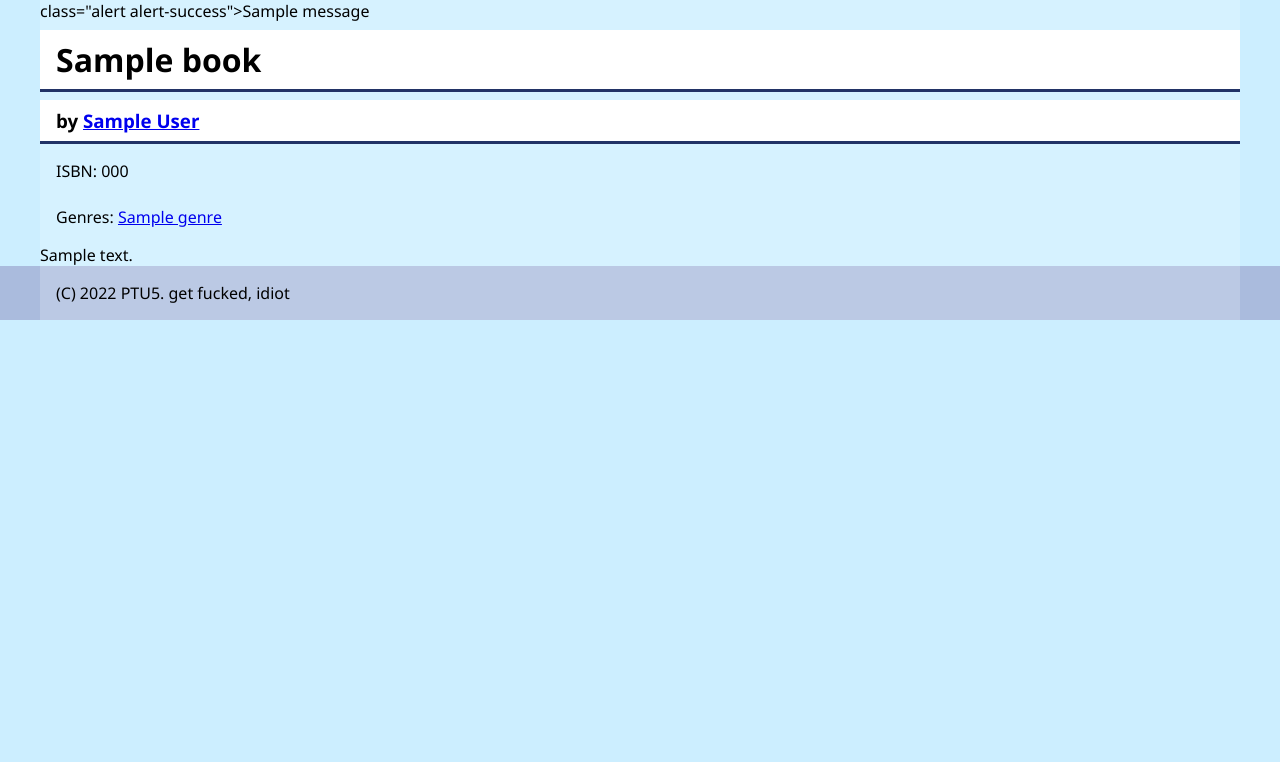
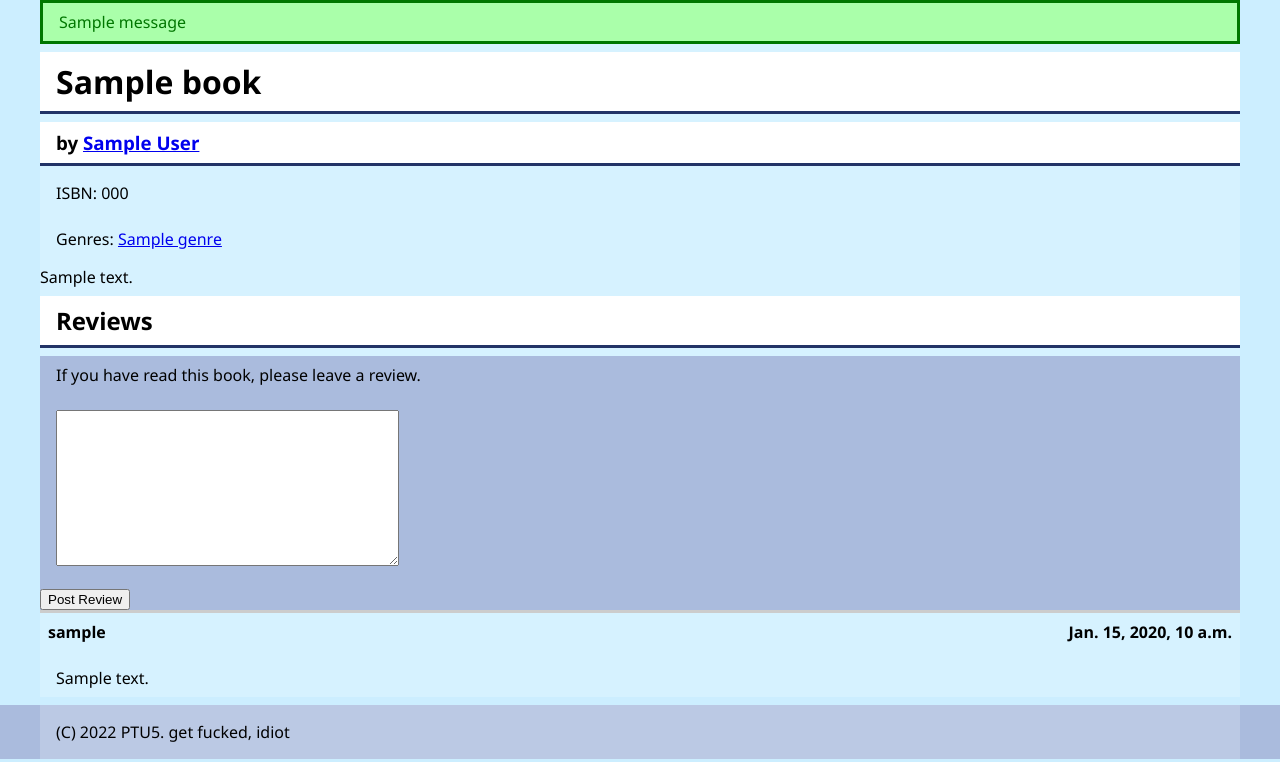
Before and after one commit to revers2b/ptu5_django_library, a Django app: page /book/1/ in a window 1280 px wide. Shown: the part 38-800 px from the top of the page. Run offline with Django 4.2, Linux system fonts and the light colour scheme; a user stored in the database is signed in; tables that the repository leaves empty hold one stand-in row (values such as "Sample post"); one stand-in notice (Sample message) is shown.

Commit message:
reviews, alerts

```diff
--- a/ptu5_library/library/admin.py
+++ b/ptu5_library/library/admin.py
@@ -31,7 +31,13 @@ class AuthorAdmin(admin.ModelAdmin):
     list_display = ('first_name', 'last_name', 'display_books')
     list_display_links = ('last_name', )
 
+
+class BookReviewAdmin(admin.ModelAdmin):
+    list_display = ('book', 'reader', 'created_at')
+
+
 admin.site.register(models.Author, AuthorAdmin)
 admin.site.register(models.Genre)
 admin.site.register(models.Book, BookAdmin)
 admin.site.register(models.BookInstance, BookInstanceAdmin)
+admin.site.register(models.BookReview, BookReviewAdmin)
--- /dev/null
+++ b/ptu5_library/library/forms.py
@@ -0,0 +1,25 @@
+from django import forms
+from . models import BookReview
+from django.utils.timezone import datetime, timedelta
+
+
+class BookReviewForm(forms.ModelForm):
+    def is_valid(self):
+        valid = super().is_valid()
+        if valid:
+            reader = self.cleaned_data.get("reader")
+            recent_posts = BookReview.objects.filter(
+                    reader=reader,
+                    created_at__gte=(datetime.now()-timedelta(days=1))
+                )
+            if recent_posts:
+                return False
+            return valid
+
+    class Meta:
+        model = BookReview
+        fields = ('content', 'book', 'reader', )
+        widgets = {
+            'book': forms.HiddenInput(),
+            'reader': forms.HiddenInput(),
+        }
--- a/ptu5_library/library/models.py
+++ b/ptu5_library/library/models.py
@@ -95,7 +95,10 @@ class BookReview(models.Model):
     book = models.ForeignKey(Book, verbose_name="book", on_delete=models.CASCADE, related_name='reviews')
     reader = models.ForeignKey(get_user_model(), verbose_name="reader", on_delete=models.CASCADE, related_name='book_reviews')
     created_at = models.DateTimeField("created at", auto_now_add=True)
-    content = models.TextField("content")
+    content = models.TextField("content", max_length=10000)
 
     def __str__(self):
         return f"{self.reader} on {self.book} at {self.created_at}"
+
+    class Meta:
+        ordering = ('-created_at', )
--- a/ptu5_library/library/static/library/css/base.css
+++ b/ptu5_library/library/static/library/css/base.css
@@ -138,11 +138,11 @@ ul.book_list li.book {
     padding: 0;
 }
 
-ul.book_list li.book img {
-    max-width: 20%;
+ul li.book img {
+    max-width: 10%;
 }
 
-ul.book_list li.book h3 {
+ul li.book h3 {
     margin-top: 0;
 }
 
@@ -219,3 +219,22 @@ table {
     color: #070;
     border-color: #070;
 }
+
+.float-right {
+    float: right;
+}
+
+.book-review h4 {
+    display: block;
+    padding: 0.5rem;
+    margin: 0;
+}
+
+.review-form label {
+    display: none;
+}
+
+.review-form {
+    background-color: #abd;
+    border-bottom: 3px solid #ccc;
+}
--- a/ptu5_library/library/templates/library/base.html
+++ b/ptu5_library/library/templates/library/base.html
@@ -35,7 +35,7 @@
         <div class="container">
             {% if messages %}
                 {% for message in messages %}
-                    <div> class="alert alert-{{ message.tags }}">{{ message }}</div>
+                    <div class="alert alert-{{ message.tags }}">{{ message }}</div>
                 {% endfor %}
             {% endif %}
             {% block content %}
--- a/ptu5_library/library/templates/library/book_detail.html
+++ b/ptu5_library/library/templates/library/book_detail.html
@@ -16,4 +16,25 @@
     <div class="summary">
         {{ object.summary|safe }}
     </div>
+    <h2>Reviews</h2>
+    {% if user.is_authenticated %}
+        <div class="review-form">
+            <p>If you have read this book, please leave a review.</p>
+            <form action="" method="post">
+                {% csrf_token %}
+                {{ form.as_p }}
+                <button type="submit">Post Review</button>
+            </form>
+        </div>
+    {% endif %}
+    {% if book.reviews %}
+        {% for review in book.reviews.all %}
+            <div class="book-review">
+                <h4>{{ review.reader }}
+                    <span class="float-right">{{ review.created_at }}</span></h4>
+                <p>{{ review.content }}</p>
+            </div>
+        {% endfor %}
+    {% endif %}
+
 {% endblock content %}
--- a/ptu5_library/library/views.py
+++ b/ptu5_library/library/views.py
@@ -1,9 +1,13 @@
 from django.contrib.auth.mixins import LoginRequiredMixin
+from django.contrib import messages
 from django.shortcuts import render, get_object_or_404
 from django.db.models  import Q
 from django.core.paginator import Paginator
 from django.views.generic import ListView, DetailView
+from django.views.generic.edit import FormMixin
+from django.urls import reverse
 from . models import Genre, Author, Book, BookInstance
+from . forms import BookReviewForm
 
 
 def index(request):
@@ -35,6 +39,7 @@ def authors(request):
 def author(request, author_id):
     return render(request, 'library/author.html', {'author': get_object_or_404(Author, id=author_id)})
 
+
 class BookListView(ListView):
     model = Book
     paginate_by = 2
@@ -60,9 +65,38 @@ class BookListView(ListView):
             context['genre'] = get_object_or_404(Genre, id=genre_id)
         return context
 
-class BookDetailView(DetailView):
+
+class BookDetailView(FormMixin, DetailView):
     model = Book
     template_name = "library/book_detail.html"
+    form_class = BookReviewForm
+
+    def get_success_url(self):
+        return reverse('book', kwargs={'pk': self.get_object().id})
+
+    def post(self, *args, **kwargs):
+        self.object = self.get_object()
+        form = self.get_form()
+        if form.is_valid():
+            return self.form_valid(form)
+        else:
+            messages.error(self.request, "You're posting too much!")
+            return self.form_invalid(form)
+
+    def form_valid(self, form):
+        form.instance.book = self.get_object()
+        form.instance.reader = self.request.user
+        form.save()
+        messages.success(self.request, 'Review posted!')
+        return super().form_valid(form)
+
+    def get_initial(self):
+        return {
+            'book': self.get_object(),
+            'reader': self.request.user,
+        }
+    # def form_valid(self, form):
+    #     form.instance.book = self.object
 
 
 class UserBookListView(LoginRequiredMixin, ListView):
```
Also changed, not shown: ptu5_library/library/migrations/0009_alter_book_summary_bookreview.py (added), ptu5_library/library/migrations/0010_alter_bookreview_options.py (added).
